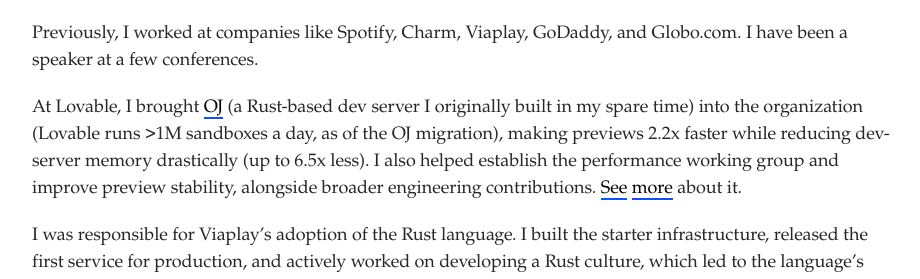
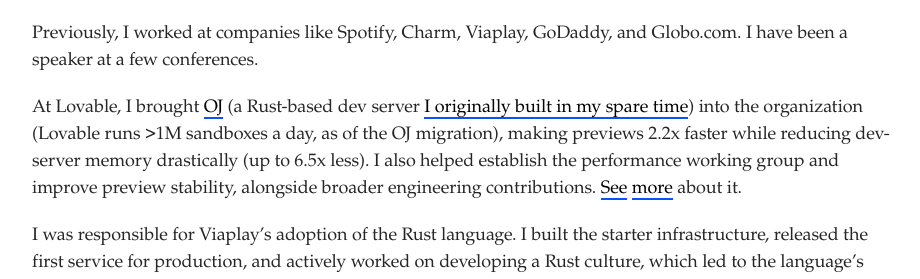
Before and after one commit to raphamorim/raphamorim.github.com, a Jekyll site: the page built from index.md, in a window 1280 px wide. Shown: the part 258-537 px from the top of the page, without its empty margins (178-1098 px from the left). Built offline with Jekyll 4.4.1, drawn with Linux system fonts in a browser that asks for light colours; some of the changed lines change nothing that is shown.

Commit message:
small update

```diff
--- a/index.md
+++ b/index.md
@@ -13,7 +13,7 @@
 
 Previously, I worked at companies like Spotify, Charm, Viaplay, GoDaddy, and Globo.com. I have been a speaker at a few conferences.
 
-At Lovable, I brought [OJ](https://oj-slides.rapha850.workers.dev/#1) (a Rust-based dev server I originally built in my spare time) into the organization (Lovable runs >1M sandboxes a day, as of the OJ migration), making previews 2.2x faster while reducing dev-server memory drastically (up to 6.5x less). I also helped establish the performance working group and improve preview stability, alongside broader engineering contributions. [See](https://lovable.dev/blog/faster-previews-oj) [more](https://www.youtube.com/watch?v=msSZ4CL_sNg) about it.
+At Lovable, I brought [OJ](https://oj-slides.rapha850.workers.dev/#1) (a Rust-based dev server [I originally built in my spare time](https://rapha.land/introducing-oj)) into the organization (Lovable runs >1M sandboxes a day, as of the OJ migration), making previews 2.2x faster while reducing dev-server memory drastically (up to 6.5x less). I also helped establish the performance working group and improve preview stability, alongside broader engineering contributions. [See](https://lovable.dev/blog/faster-previews-oj) [more](https://www.youtube.com/watch?v=msSZ4CL_sNg) about it.
 
 I was responsible for Viaplay's adoption of the Rust language. I built the starter infrastructure, released the first service for production, and actively worked on developing a Rust culture, which led to the language's adoption in the upcoming years, along with many other feats. [See when it all started](https://www.linkedin.com/posts/hugoraphael_i-dont-post-very-often-in-the-linkedin-but-activity-6975346956734738432-Csqi).
 
```
